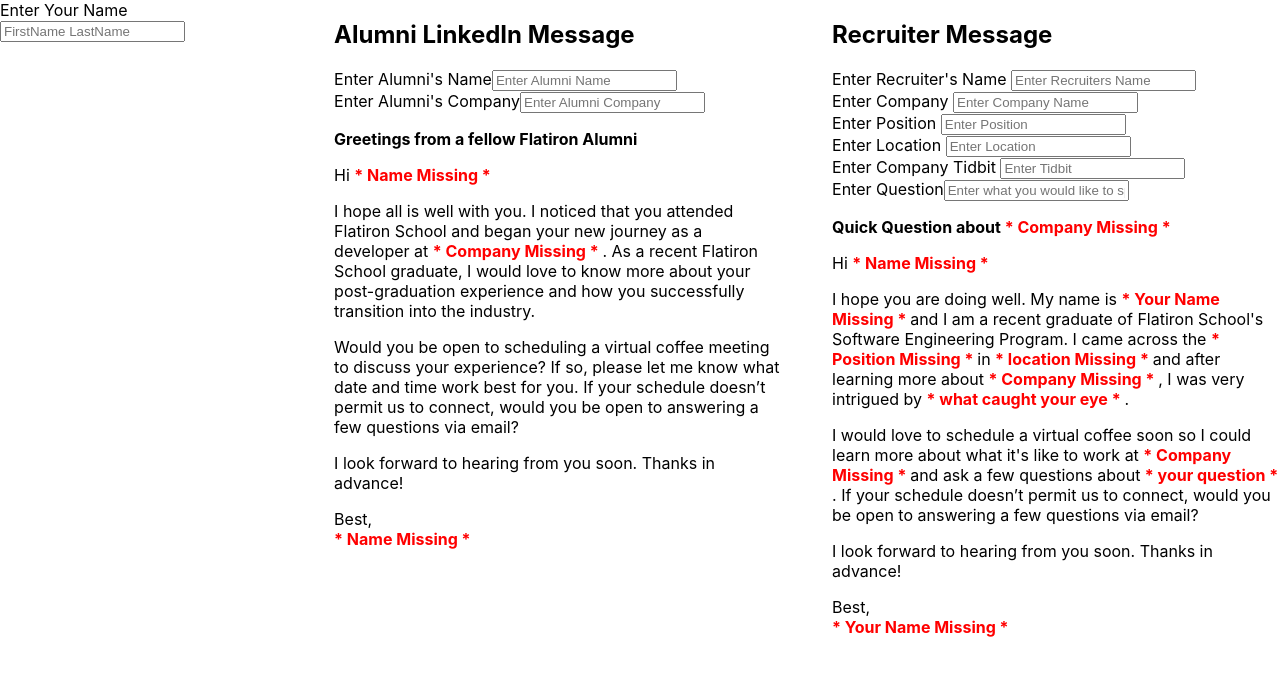
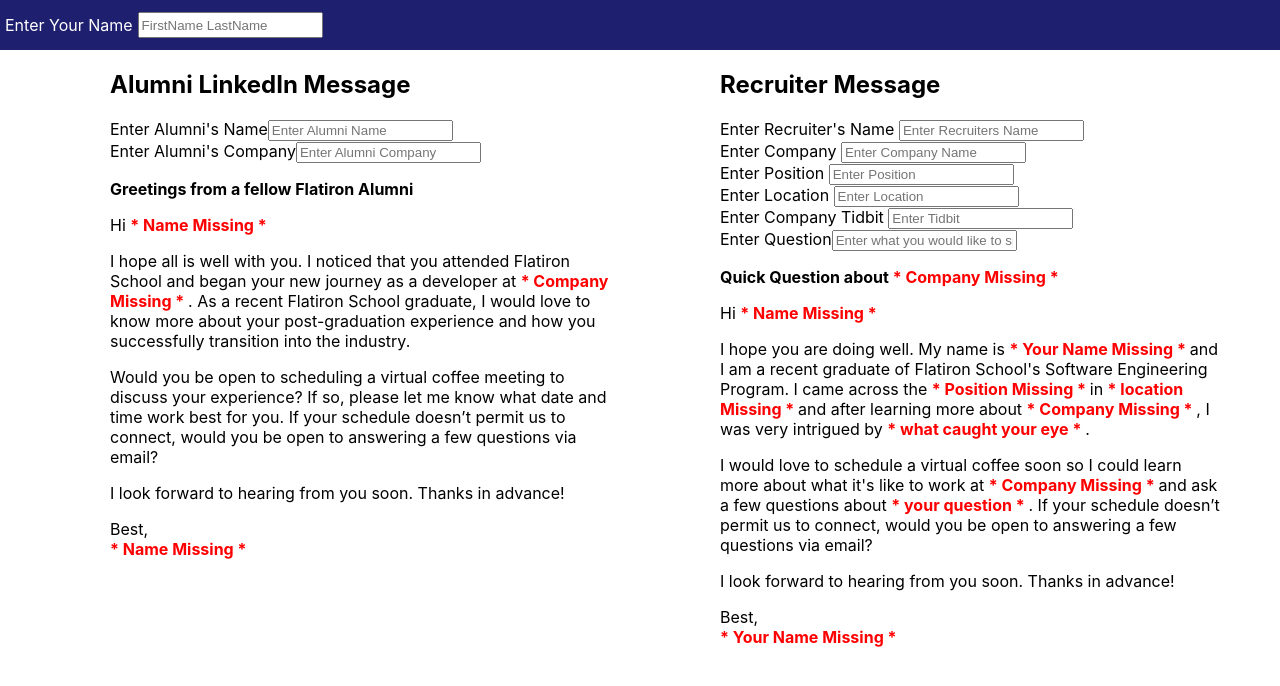
Before and after one commit to aduterte/networking-template-generator, a React (Create React App) app: page / in a window 1280 px wide. Shown: the top 686 px of the page. Built offline with nearby package versions, Linux system fonts and the light colour scheme.

Commit message:
fixing for netlify deploy

```diff
--- a/src/App.css
+++ b/src/App.css
@@ -1,6 +1,6 @@
 .App {
   display: flex;
-  justify-content: flex-start;
+  flex-flow: column;
 }
 
 .App-logo {
@@ -49,3 +49,25 @@
   text-align: left;
   margin-left: 50px;
 }
+
+.your-info {
+  height: 50px;
+  background-color: rgb(31, 31, 111);
+  color: white;
+  display: flex;
+  align-items: center;
+  width: 100%;
+}
+
+.your-info label {
+  margin: 5px 5px;
+}
+
+.your-info input {
+  height: 20px;
+}
+
+.templates {
+  display:flex;
+  justify-content: space-evenly;
+}
--- a/src/App.js
+++ b/src/App.js
@@ -16,8 +16,11 @@
 
     <div className="App">
       <YourInfo user={user} func={handleName}/>
-      <AlumniMessage user={user}/>
+      <div className="templates">
+        <AlumniMessage user={user}/>
       <RercruiterMessage user={user}/>
+      </div>
+
     </div>
   );
 }
--- a/src/components/RecruiterMessage.js
+++ b/src/components/RecruiterMessage.js
@@ -4,7 +4,6 @@
 
     const [contact, setContact] = useState(""),
     [company, setCompany] = useState(""),
-    [user, setUser] = useState(""),
     [position, setPosition] = useState(""),
     [location, setLocation] = useState(""),
     [tidbit, setTidbit] = useState(""),
--- a/src/components/YourInfo.js
+++ b/src/components/YourInfo.js
@@ -1,15 +1,10 @@
 import React, {useState} from "react"
 
 export default function YourInfo(props){
-    const [name, setName] = useState("")
 
-    function handleName(e){
-        const name = e.target.value
-        setName(name)
-    }
 
     return (
-        <div>
+        <div className="your-info">
             <label>Enter Your Name </label><input type="text" value={props.user} onChange={props.func} placeholder="FirstName LastName"/>
         </div>
     )
```
